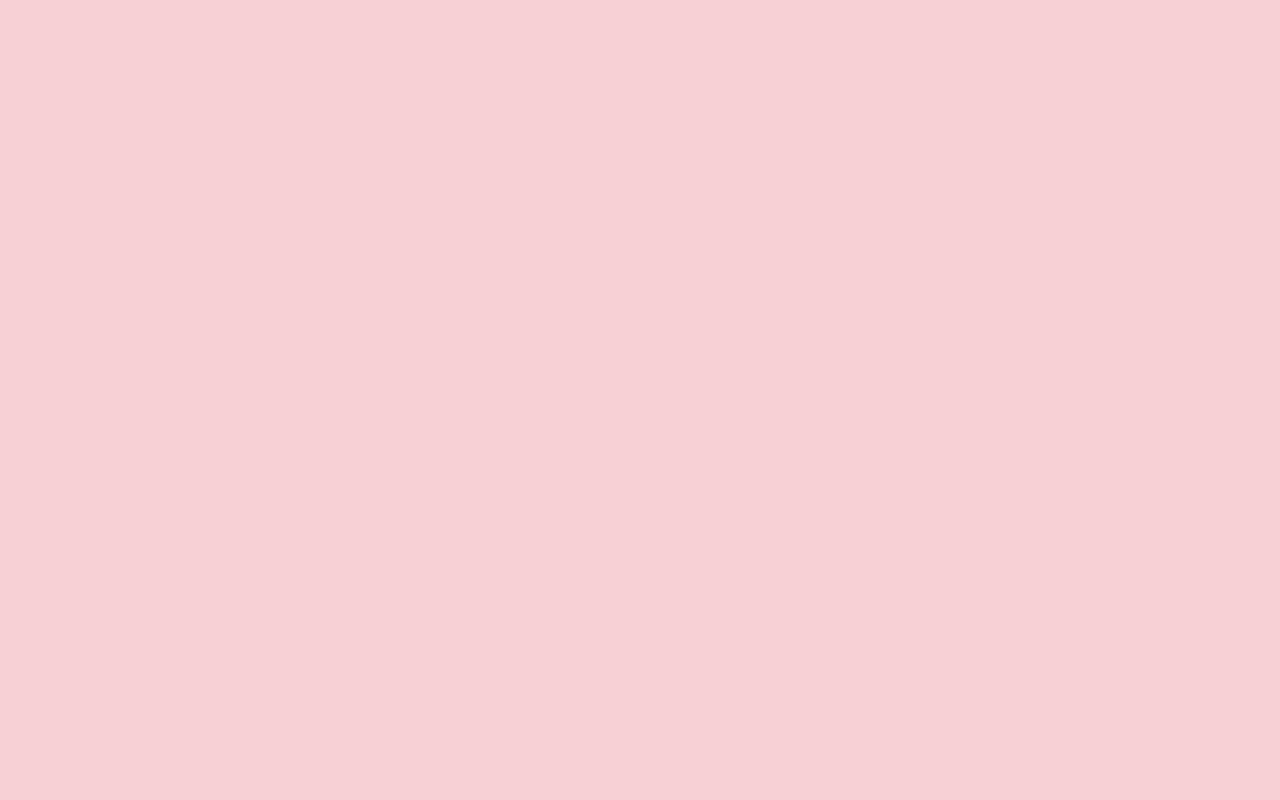
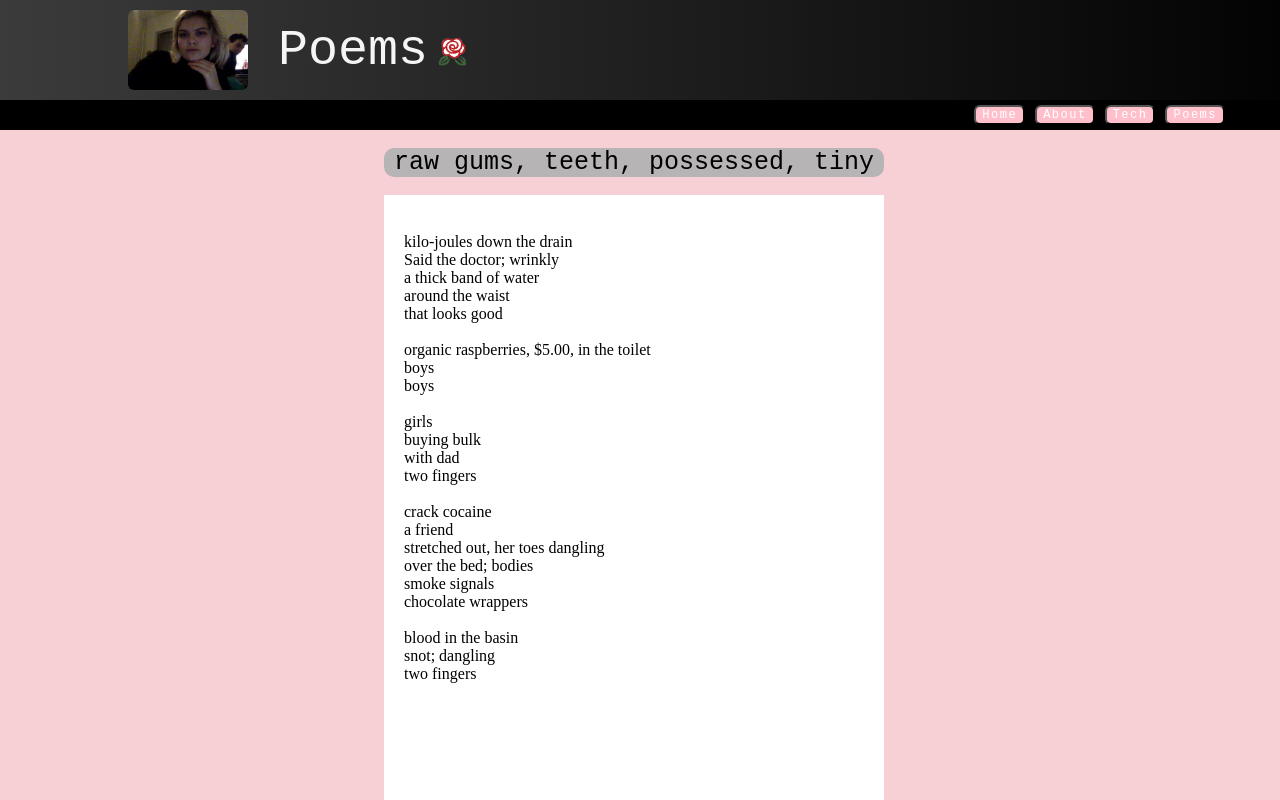
Before and after one commit to itochterman/portfolio, a React (Create React App) app: page /mypoems in a window 1280 px wide. Shown: the top 800 px of the page. Built offline with nearby package versions, Linux system fonts and the light colour scheme.

Commit message:
UI changes

```diff
--- a/public/style.css
+++ b/public/style.css
@@ -170,9 +170,9 @@ a {
   text-align: cen
 }
 .poemContainer{
-    display: absolute;
-    text-align: center;
-    width: 300px;
+    /* display: absolute;  */
+    text-align: right;
+    width: 500px;
     margin-left:30%;
     /* max-height: 20px;
     border-radius: 2%; */
@@ -180,9 +180,11 @@ a {
 }
 .poemContainer > .div1{
     text-align: center;
-    font-size: large;
-    color: white;
-    margin-left: 55%;
+    font-family: VT323, monospace;
+    font-size: 25px;
+    border-radius: 10px;
+    background-color: rgb(182, 180, 180);
+    color:black;
 }
 .poemContainer > .poemTextContainer {
     display: flex;
@@ -190,7 +192,7 @@ a {
     height: 2000px;
     overflow: scroll;
     text-align: left;
-    background-color: grey;
+    background-color: white;
   }
 .poemTextContainer >.poemText{
     padding: 20px;
--- a/src/components/App.js
+++ b/src/components/App.js
@@ -15,7 +15,7 @@ function App() {
     <Switch>
       <Route path="/" component={Home} exact />
       <Route path ="/about" component ={About} />
-      <Route path = "/poems" component = {Poems} />
+      <Route path = "/mypoems" component = {Poems} />
       <Route path = "/tech" component = {Tech} />
 
     </Switch>
--- a/src/components/ChildPoems.js
+++ b/src/components/ChildPoems.js
@@ -7,24 +7,39 @@ class ChildPoems extends Component {
     constructor(){
         super()
         this.state = {
+            body: [],
+            title: "",
+            author: ""
+        }
+    }
+    componentDidMount(){
+        this.setState({body: this.props.current})
+        this.poemAdjustments()
+    }
 
-
-        }
+    poemAdjustments(){
+        const body = this.props.current.slice(6, this.props.current.length-1)
+        const title = this.props.current[0]
+        const author = this.props.current[1]
+        this.setState({body: body, title: title})
     }
     render(){
         const isLoading = this.props.isLoading
+        console.log("Child body: ", this.state.body)
+        console.log("is loading", this.props.isLoading)
 
         return(
             <div>
                 <br></br>
                 <div className = 'poemContainer'>
                     <div className = 'div1'>
-                        {!isLoading && this.props.poems[0].title}
+                        {!isLoading && [this.state.title]}
                     </div>
                 <br></br>
                 <div className = 'poemTextContainer'>
                     <div className = 'poemText'>
-                        {this.props.current}
+                    {this.state.body.map(text => <div key={text}>{text != "\n" ? text: <br/>}</div>)}                        <br></br>
+
                     </div>
                 </div>
             </div>
--- a/src/components/NavBar.js
+++ b/src/components/NavBar.js
@@ -13,7 +13,7 @@ function NavBar() {
                 <Link to="/tech">Tech </Link>
             </button>
             <button>
-                <Link to="/poems">Poems </Link>
+                <Link to="/mypoems">Poems </Link>
 
             </button>
         </div>
--- a/src/components/Poems.js
+++ b/src/components/Poems.js
@@ -17,24 +17,37 @@ class Poems extends React.Component {
         published: false
       }],
       isLoading: true,
-      currPoem: ""
+      currPoem: []
     }
   }
   async componentWillMount(){
-    await this.displayPoems();
+    // await this.displayPoems();
     this.readTextFile("./poems/raw_gums.txt");
+    if(this.state.currPoem){
+      console.log("YES: ", this.state.currPoem)
+      this.setState({isLoading: false})
+    }
   }
-  readTextFile = file => {
-    console.log('here')
+    readTextFile = file => {
     var rawFile = new XMLHttpRequest();
     rawFile.open("GET", file, false);
     rawFile.onreadystatechange = () => {
         if (rawFile.readyState === 4) {
             if (rawFile.status === 200 || rawFile.status == 0) {
-                var allText = rawFile.responseText;
-                console.log("allText: ", allText);
+                let allText = rawFile.responseText;
+                for (let i = 0; i < allText.length; i++) {
+                  let uni = allText.charCodeAt(i)
+                  if (uni === 13) {
+                    allText =(allText.substring(0, i) + "~" + allText.substring(i + 1, allText.length - 1))
+                  }
+                }
+                let newText = allText.split("~")
+                console.log(newText)
+
+
+
                 this.setState({
-                    currPoem: allText
+                    currPoem: newText
                 });
             }
         }
@@ -49,14 +62,14 @@ class Poems extends React.Component {
       description: this.state.description
       })
   }
-  async displayPoems(){
+  // async displayPoems(){
 
-      const data = await PoemDataService.getAll().then((response) => {
-        return response.data
-      })
-      this.setState(
-      {all: data, isLoading: false})
-  }
+  //     const data = await PoemDataService.getAll().then((response) => {
+  //       return response.data
+  //     })
+  //     this.setState(
+  //     {all: data, isLoading: false})
+  // }
   render(){
     const sendProps = !this.state.isLoading
     return (
```
Also changed, not shown: public/poems/raw_gums.txt.
